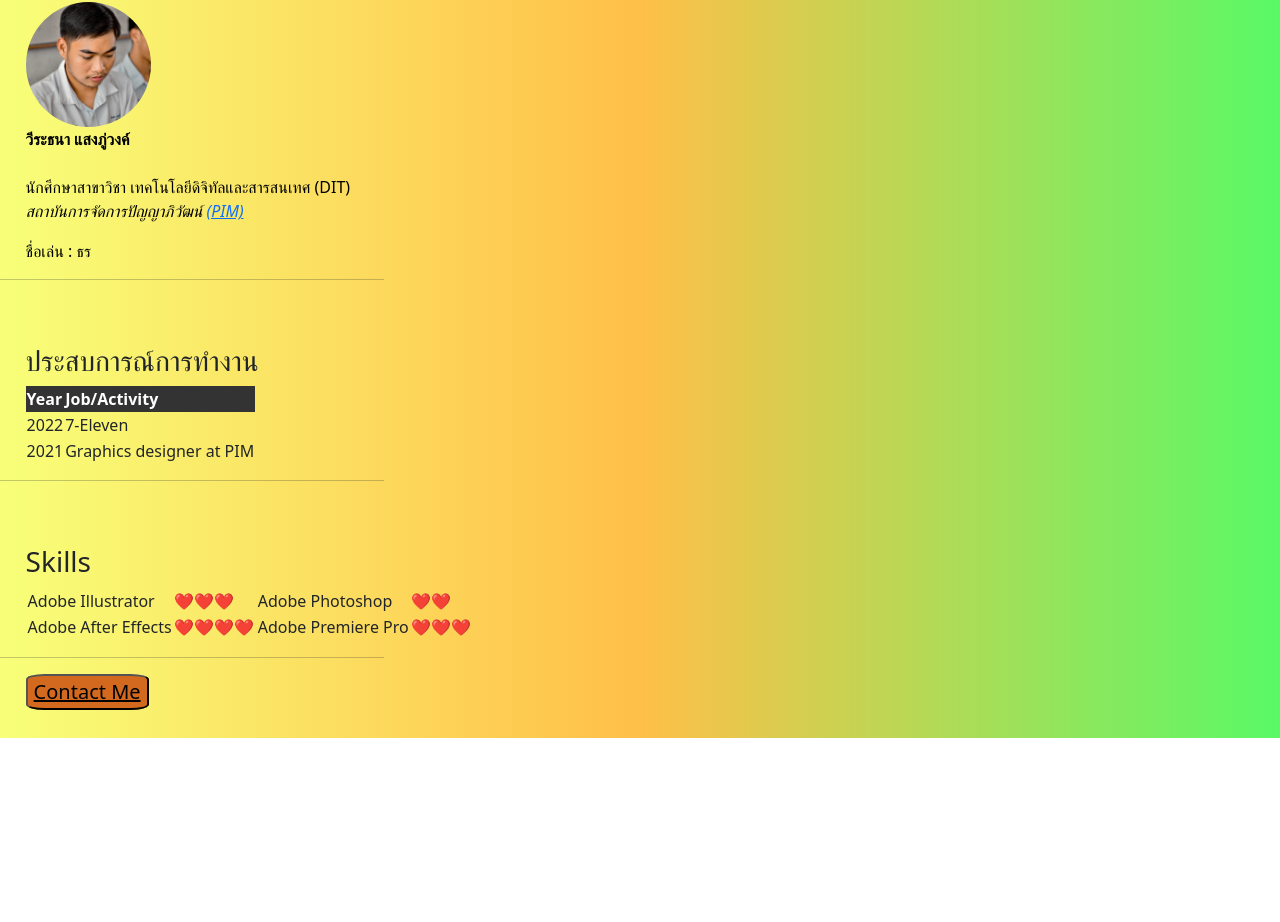
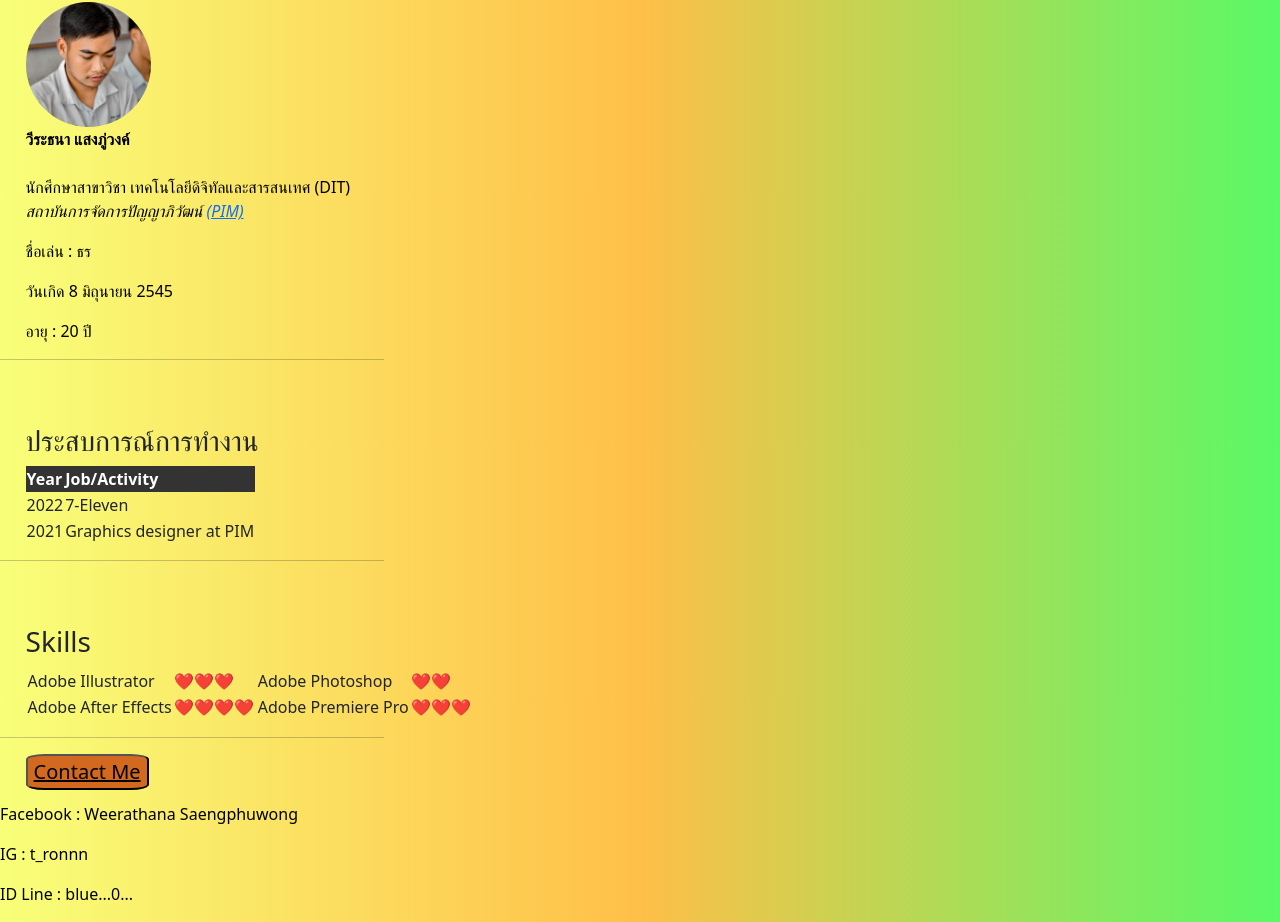
Before and after one commit to Weerathana19/ResumeV1, a plain HTML site: page index.html in a window 1280 px wide. Shown: the part 62-984 px from the top of the page. Before the commit the page ends 800 px from the top, so only its background shows below. Drawn offline with nearby package versions, Linux system fonts and the light colour scheme.

Commit message:
Add files via upload

```diff
--- a/index.html
+++ b/index.html
@@ -50,6 +50,8 @@
     <img width="10%" src="profile_img.jpg" alt="">
     <p><strong>วีระธนา แสงภู่วงค์ </strong><br><br>นักศึกษาสาขาวิชา เทคโนโลยีดิจิทัลและสารสนเทศ (DIT) <br><em>สถาบันการจัดการปัญญาภิวัฒน์ <a href="https://pim.ac.th/">(PIM)</a></em></p>
     <p>ชื่อเล่น : ธร</p>
+    <p>วันเกิด 8 มิถุนายน 2545</p>
+    <p>อายุ : 20 ปี</p>
   </div>
     <hr>
 
@@ -114,7 +116,16 @@
     </table>
   </div>
     <hr>
-<button class="btn1" id="4"><a class="a1" href="contact.html">Contact Me</a></button>
+
+<div class="div3">
+    <button class="btn1" id="4"><a class="a1" href="contact.html">Contact Me</a></button>
+</div>
+
+<div class="div2">
+<p>Facebook : Weerathana Saengphuwong</p>
+<p>IG : t_ronnn</p>
+<p>ID Line : blue...0...</p>
+</div>
 
 
   <script src="https://cdn.jsdelivr.net/npm/bootstrap@5.3.0-alpha1/dist/js/bootstrap.bundle.min.js" integrity="sha384-w76AqPfDkMBDXo30jS1Sgez6pr3x5MlQ1ZAGC+nuZB+EYdgRZgiwxhTBTkF7CXvN" crossorigin="anonymous"></script>
```
